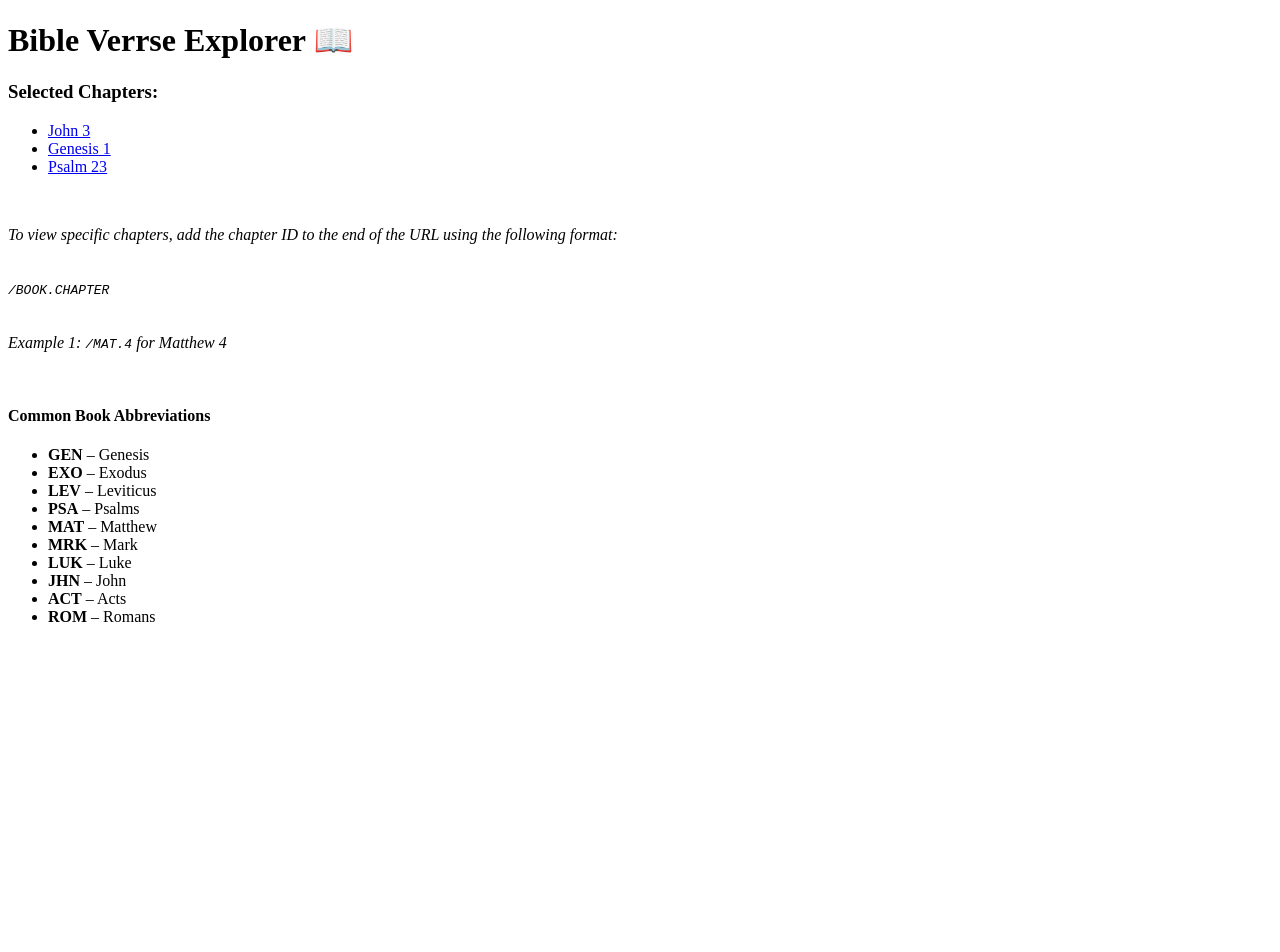
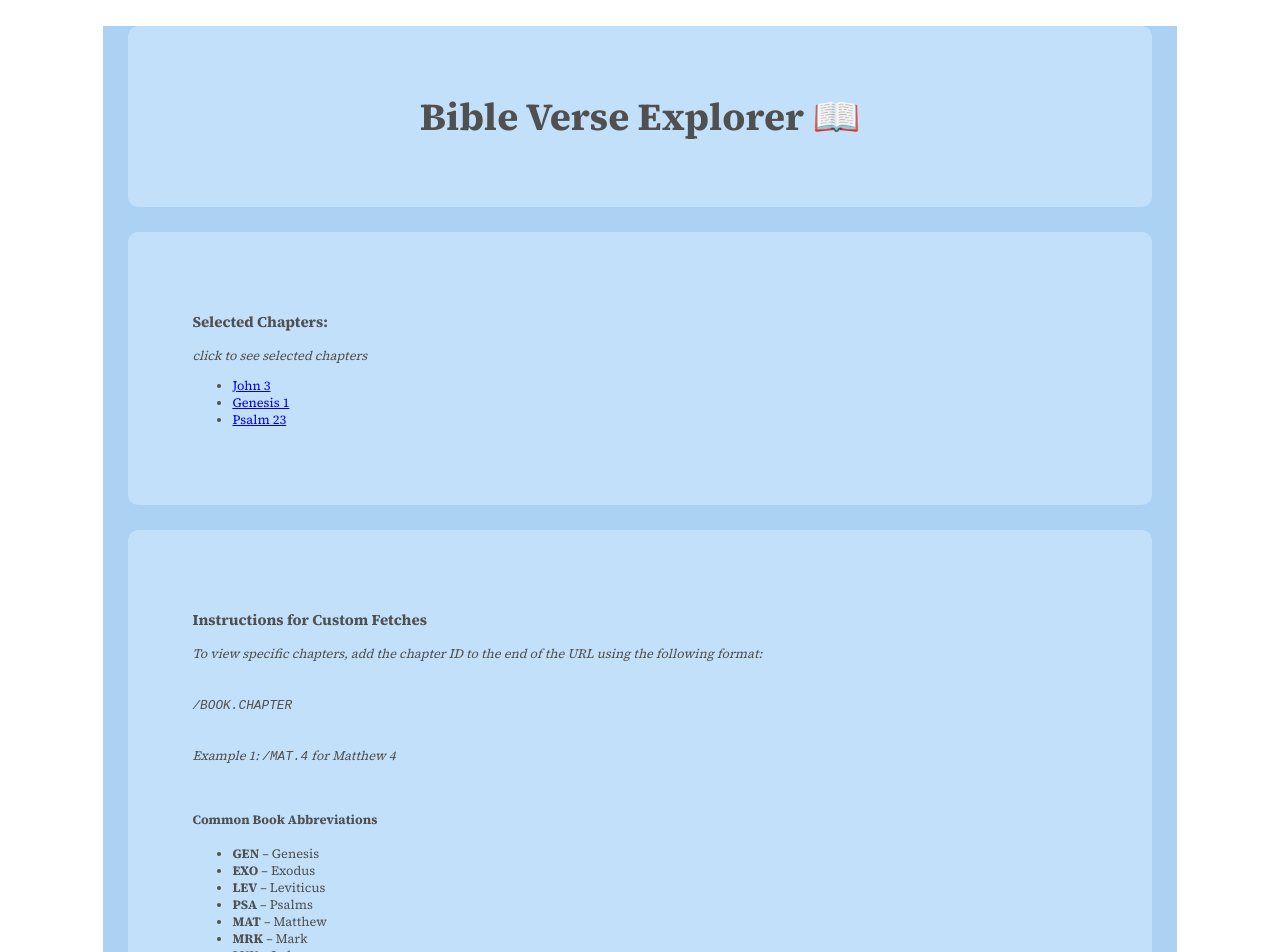
Before and after one commit to ariellemaravilla/mp-4, a Next.js app: page / in a window 1280 px wide. Shown: the top 952 px of the page. Before the commit the page ends 800 px from the top, so only its background shows below. Built offline with nearby package versions, Linux system fonts and the light colour scheme.

Commit message:
added basic styling

```diff
--- a/app/layout.tsx
+++ b/app/layout.tsx
@@ -1,9 +1,17 @@
-export default function Layout({children}: { children: React.ReactNode }) {
-  return (
-      <html lang="en">
-        <body>
-            {children}
-        </body>
-      </html>
-  )
+import { Source_Serif_4 } from "next/font/google";
+
+const sourceSerif = Source_Serif_4({
+    subsets: ["latin"],
+    variable: "--font-serif",
+});
+
+
+export default function Layout({children,}: Readonly<{children: React.ReactNode;}>) {
+    return (
+        <html lang="en">
+            <body className={sourceSerif.variable}>
+                {children}
+            </body>
+        </html>
+    );
 }
--- a/app/page.tsx
+++ b/app/page.tsx
@@ -1,17 +1,56 @@
+"use client"; //for importing "styled"
 import Link from "next/link";
 import styled from "styled-components";
 
+const HomePageWrapper=styled.div`
+    background-color: #abd1f3;
+    height: auto;
+    width: 85%;
+    margin: 0 auto;
+    color: #505050;
+    font-family: var(--font-serif), serif;
+`;
+
+const HomeHeader = styled.h1`
+    padding: 5vw;
+    margin: 2vw;
+    border-radius: 10px;
+    background-color: #c2e0f9;
+    text-align: center;
+    font-size: 3vw;
+`;
+
+const SampleChapters = styled.div`
+    padding: 5vw;
+    margin: 2vw;
+    background-color: #c2e0f9;
+    border-radius: 10px;
+    font-size: 1vw;
+`
+
+const UserInstructions = styled.div`
+    padding: 5vw;
+    margin: 2vw;
+    background-color: #c2e0f9;
+    border-radius: 10px;
+    font-size: 1vw;
+`
+
 export default function Home() {
     return (
-      <div>
-          <h1>Bible Verrse Explorer 📖 </h1>
+      <HomePageWrapper>
+          <HomeHeader>Bible Verse Explorer 📖 </HomeHeader>
+          <SampleChapters>
               <h3>Selected Chapters:</h3>
+              <p><em>click to see selected chapters</em></p>
               <ul>
                   <li><Link href="/JHN.3">John 3</Link></li>
                   <li><Link href="/GEN.1">Genesis 1</Link></li>
                   <li><Link href="/PSA.23">Psalm 23</Link></li>
               </ul>
-          <br />
+          </SampleChapters>
+          <UserInstructions>
+              <h3><strong>Instructions for Custom Fetches</strong></h3>
               <p>
                   <em>
                   To view specific chapters, add the chapter ID to the end of the URL using the following format:
@@ -38,6 +77,7 @@ export default function Home() {
                   <li><strong>ACT</strong> – Acts</li>
                   <li><strong>ROM</strong> – Romans</li>
               </ul>
-      </div>
+          </UserInstructions>
+      </HomePageWrapper>
     );
 }
```
Also changed, not shown: app/[chapter]/page.tsx (+6 -2 lines), app/components/ChapterStyles.tsx (added, +19 -0 lines). Lines whose indentation alone changed are shown as unchanged.
